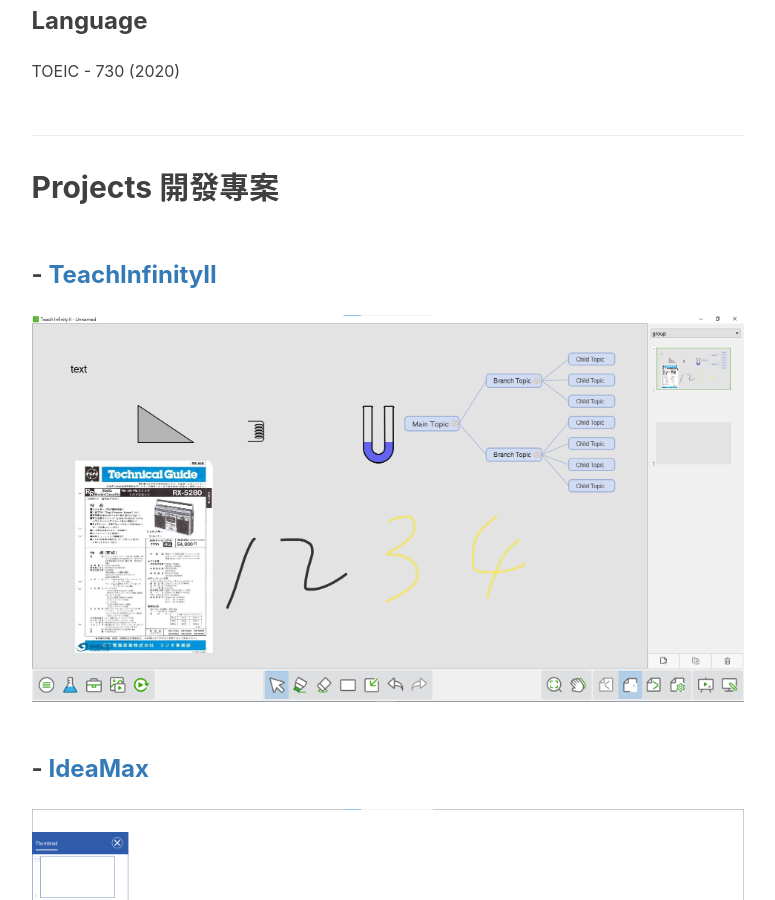
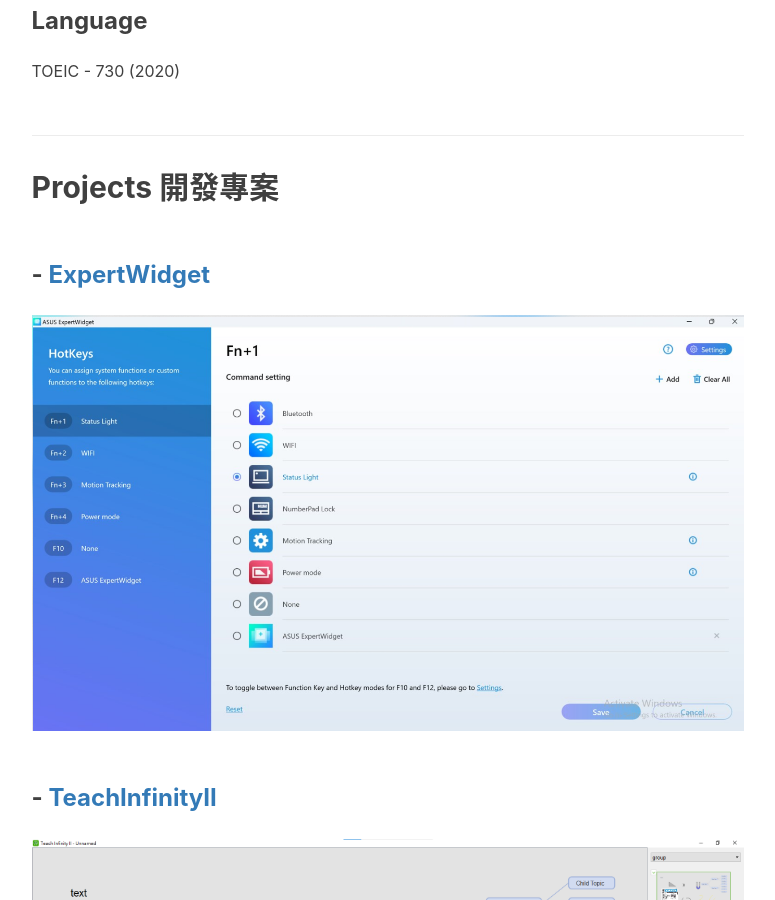
Before and after one commit to channing333/channing333.github.io, a Jekyll site: the page built from about.html, in a window 1280 px wide and 900 px high, scrolled down 2922 px. Shown: the whole window, without its empty margins (136-911 px from the left). Built offline with Jekyll 4.4.1, drawn with Linux system fonts in a browser that asks for light colours; nearby versions of some CDN libraries; comment, search, counter and statistics services are not loaded.

Commit message:
#1 Added - Add project

```diff
--- a/_includes/about/zh.md
+++ b/_includes/about/zh.md
@@ -46,6 +46,8 @@
 TOEIC - 730 (2020)
 
 ## Projects 開發專案
+### - [ExpertWidget](https://www.asus.com/tw/support/faq/1047658/)
+![image](/../../../img/ExpertWidget.png)
 ### - [TeachInfinityII](https://newline-interactive.com/zh-hant/products/teach-infinity/)
 ![image](/../../../img/TeachInfinityII.png)
 ### - [IdeaMax](https://newline-interactive.com/usa/products/ideamax-digital-whiteboard-software/)
```
Also changed, not shown: img/ExpertWidget.png (added).
